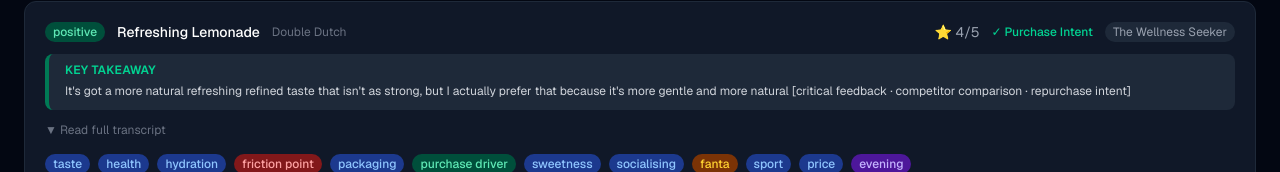
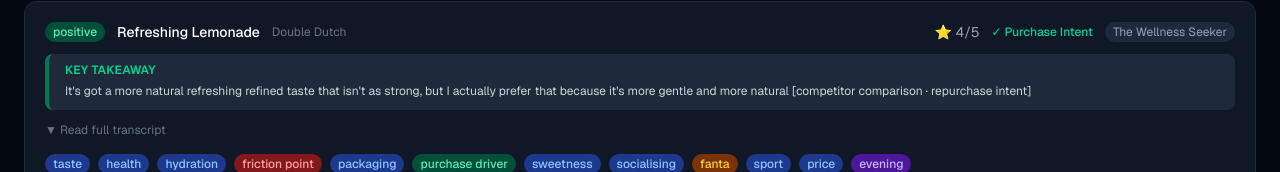
Before and after one commit to daisycloonan/insights-dashboard, a Next.js app: page /consumer-voice in a window 1280 px wide. Shown: the part 574-746 px from the top of the page. Built offline with nearby package versions, Linux system fonts and the light colour scheme.

Commit message:
Fix critical feedback tag to only fire on negative sentiment

```diff
--- a/src/app/consumer-voice/page.tsx
+++ b/src/app/consumer-voice/page.tsx
@@ -91,7 +91,7 @@ function buildReviewSummary(review: ReviewIntelligence): string {
   const isNegativeReview = negativeWords.some(w => lower.includes(w));
 
   if (isPositiveReview && review.sentiment === 'positive') facts.push('strong endorsement');
-  if (isNegativeReview || review.sentiment === 'negative') facts.push('critical feedback');
+  if (review.sentiment === 'negative') facts.push('critical feedback');
   if (lower.includes('compar') || lower.includes('versus') || lower.includes(' vs ')) facts.push('competitor comparison');
   if (lower.includes('would buy') || lower.includes('repurchase') || lower.includes('buy again') || review.purchaseIntent) facts.push('repurchase intent');
   if (lower.includes('cbd') || lower.includes('kombucha') || lower.includes('probiotic') || lower.includes('functional')) facts.push('functional benefits');
```
